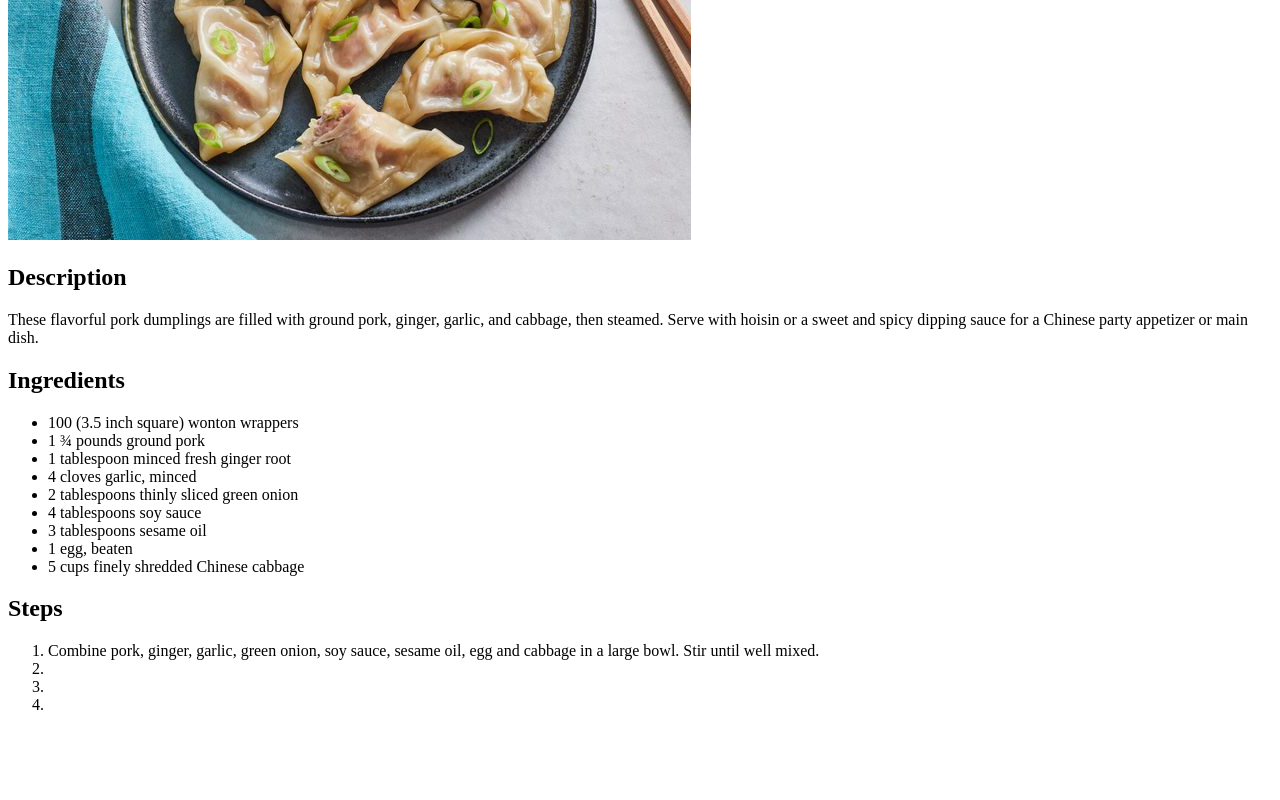
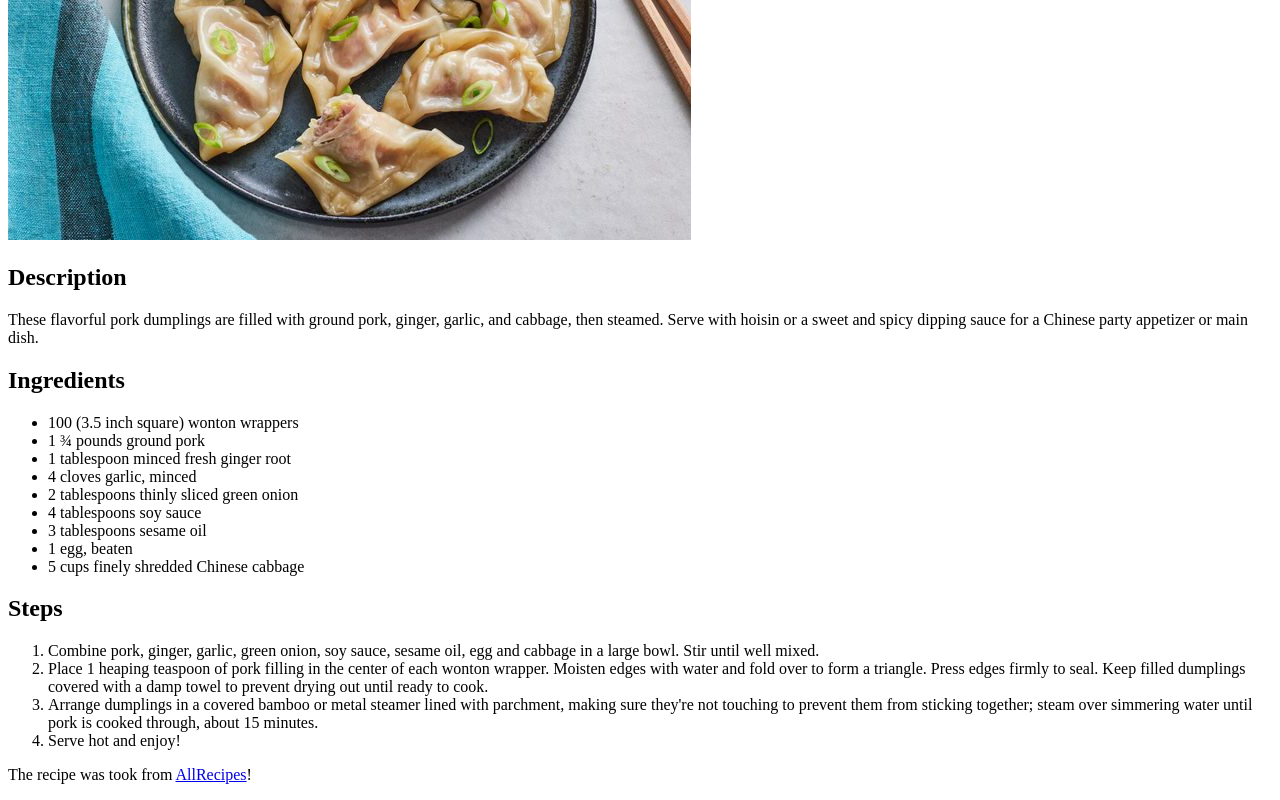
Before and after one commit to hastoor/odin-recipes, a plain HTML site: page recipes/pork_dumpling.html in a window 1280 px wide. Shown: the part 378-1178 px from the top of the page. Before the commit the page ends 1108 px from the top, so only its background shows below. Drawn offline with Linux system fonts and the light colour scheme.

Commit message:
Completed pork_dumpling.html

```diff
--- a/recipes/pork_dumpling.html
+++ b/recipes/pork_dumpling.html
@@ -33,9 +33,18 @@
 			Combine pork, ginger, garlic, green onion, soy sauce, sesame oil,
 			 egg and cabbage in a large bowl. Stir until well mixed.
 		</li>
-		<li></li>
-		<li></li>
-		<li></li>
+		<li>Place 1 heaping teaspoon of pork filling in the center of each wonton
+			wrapper. Moisten edges with water and fold over to form a triangle. Press
+			edges firmly to seal. Keep filled dumplings covered with a damp towel to
+			prevent drying out until ready to cook.
+		</li>
+		<li>
+			Arrange dumplings in a covered bamboo or metal steamer lined with parchment,
+			making sure they're not touching to prevent them from sticking together; steam
+			over simmering water until pork is cooked through, about 15 minutes.
+		</li>
+		<li>Serve hot and enjoy!</li>
 	</ol>
+	<p>The recipe was took from <a href="https://www.allrecipes.com/recipe/14759/pork-dumplings/">AllRecipes</a>!</p>
 </body>
 </html>
```
